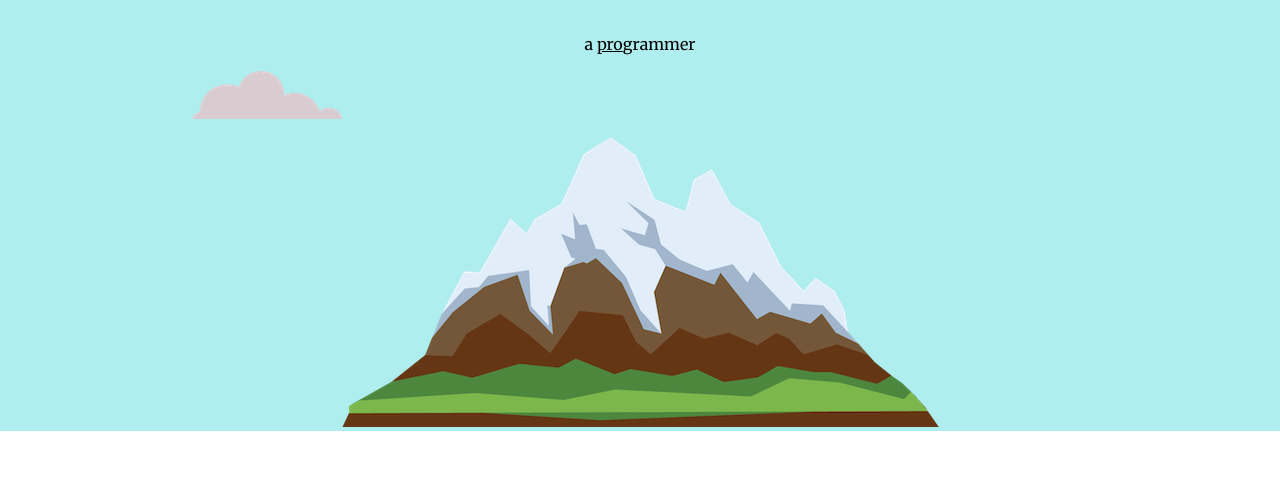
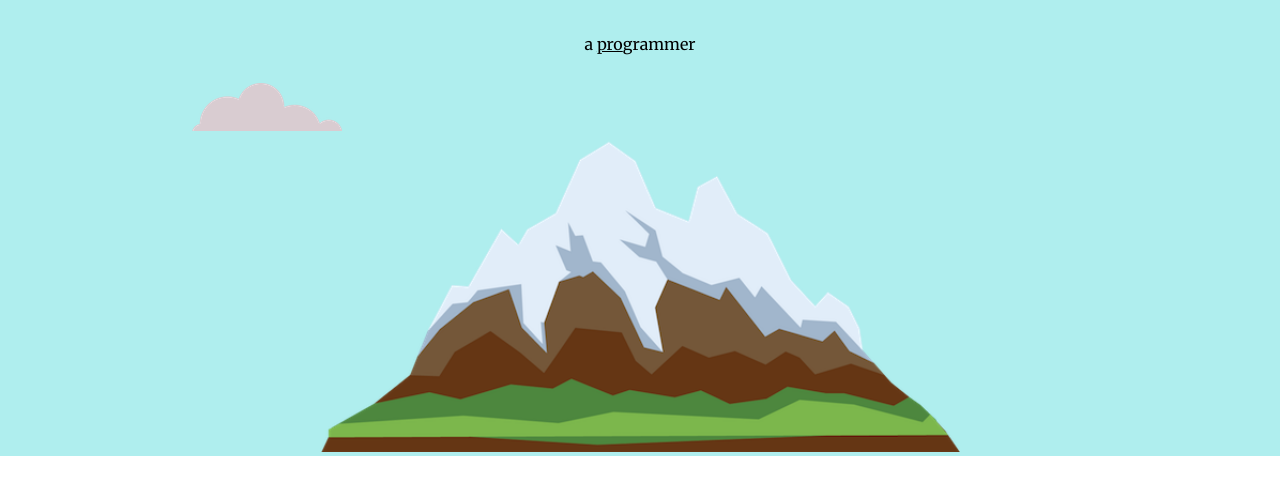
Before and after one commit to yeskawaii/pruebas, a plain HTML site: page index.html in a window 1280 px wide. Shown: the part 194-688 px from the top of the page. Drawn offline with Linux system fonts and the light colour scheme.

Commit message:
center mountain

```diff
--- a/css/style.css
+++ b/css/style.css
@@ -59,3 +59,9 @@ body{
     right: 15%;
     top: 10%;
 }
+
+.mountain{
+    margin-left: auto;
+    margin-right: auto;
+    width: 50%;
+}
--- a/index.html
+++ b/index.html
@@ -17,7 +17,7 @@
         <h1>I'm yescas.</h1>
         <p>a <span class="pro">pro</span>grammer</p>
         <img class="bottom-cloud" src="images/cloud.png" alt="cloud-img">
-        <img src="images/mountain.png" alt="mountain-img">
+        <img class="mountain" src="images/mountain.png" alt="mountain-img">
     </div>
     <!--
     <div class="middle-container">
```
